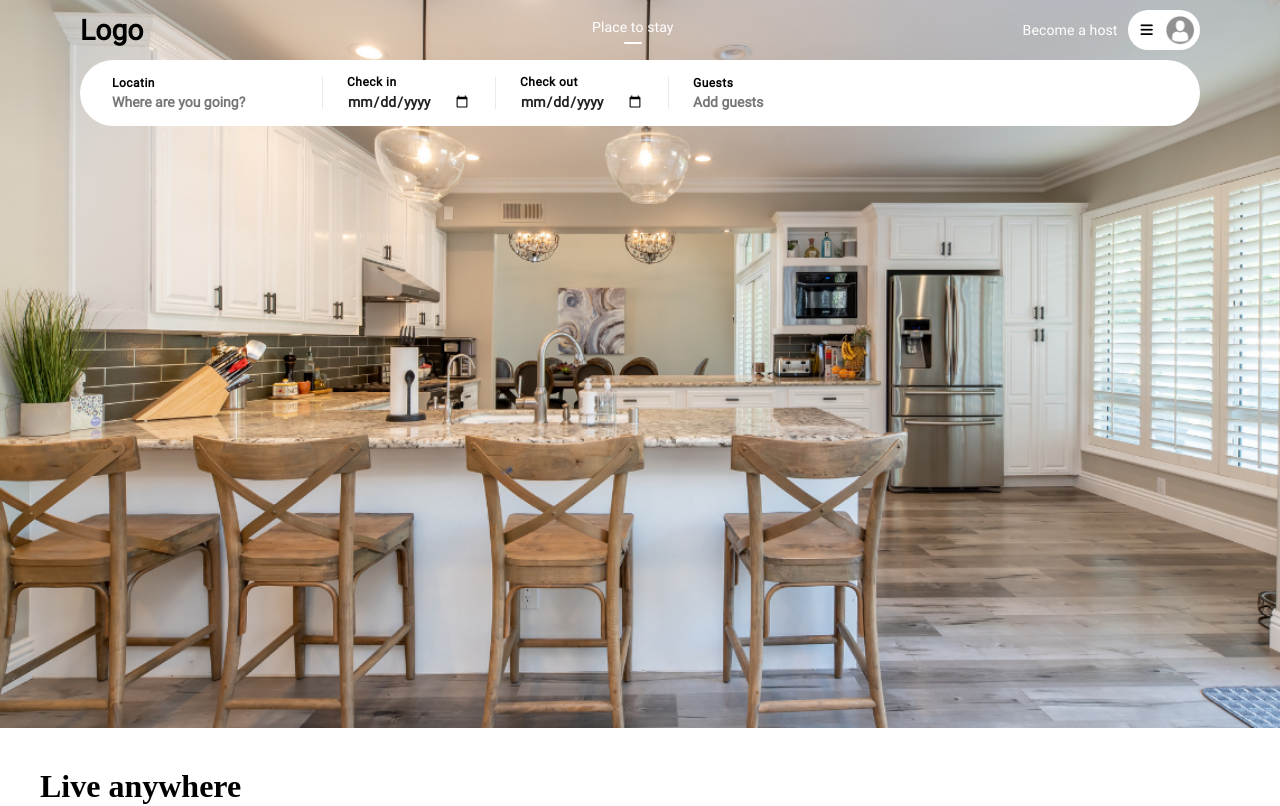
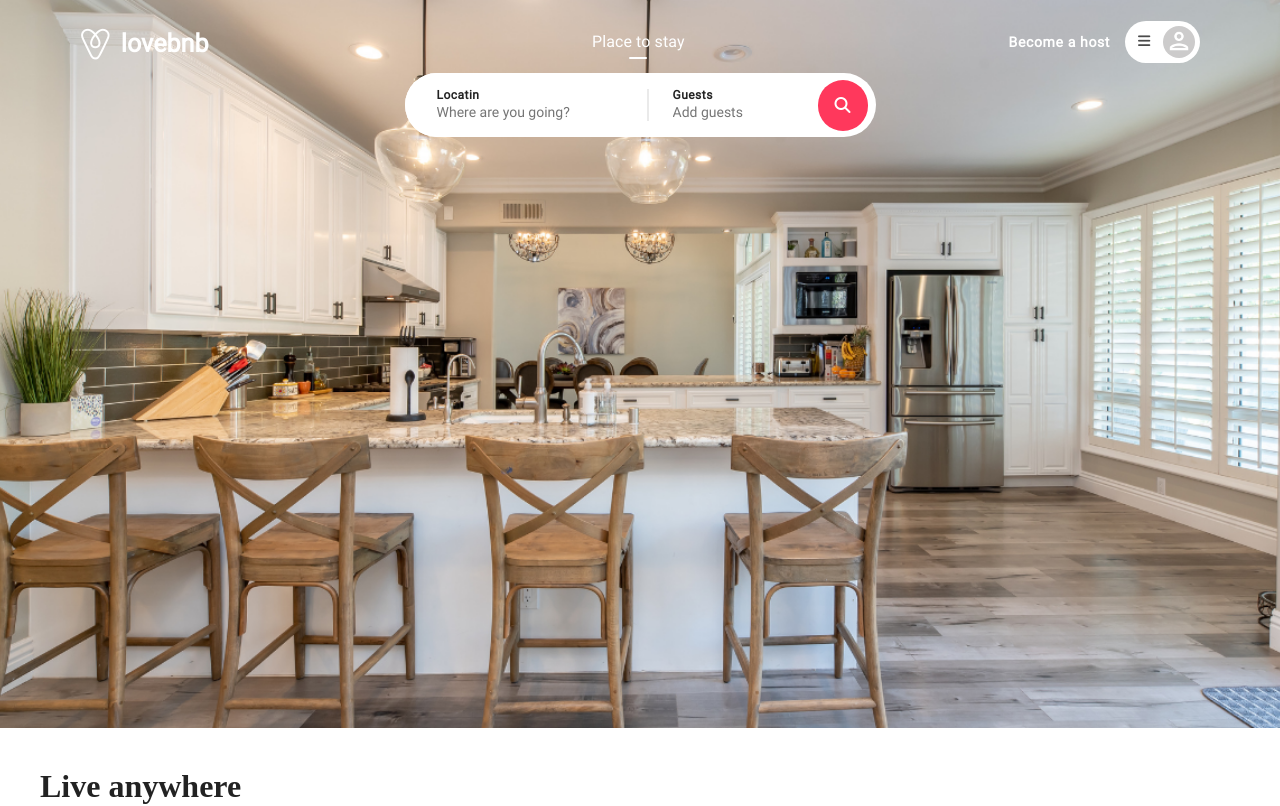
Before and after one commit to eylon697/lovebnb, a Vue app: page / in a window 1280 px wide. Shown: the top 806 px of the page. Built offline with nearby package versions, Linux system fonts and the light colour scheme.

Commit message:
header style

```diff
--- a/package.json
+++ b/package.json
@@ -12,6 +12,7 @@
     "dependencies": {
         "@fortawesome/vue-fontawesome": "^2.0.2",
         "core-js": "^3.6.5",
+        "element-ui": "^2.15.3",
         "register-service-worker": "^1.7.1",
         "vue": "^2.6.11",
         "vue-router": "^3.2.0",
--- a/public/index.html
+++ b/public/index.html
@@ -1,18 +1,19 @@
 <!DOCTYPE html>
 <html lang="">
-  <head>
+
+<head>
     <meta charset="utf-8">
     <meta http-equiv="X-UA-Compatible" content="IE=edge">
     <meta name="viewport" content="width=device-width,initial-scale=1.0">
-    <link rel="icon" href="<%= BASE_URL %>favicon.ico">
-    <title><%= htmlWebpackPlugin.options.title %></title>
+    <title>Vuebnb</title>
     <script src="https://kit.fontawesome.com/4dcde2782e.js" crossorigin="anonymous"></script>
-  </head>
-  <body>
+</head>
+
+<body>
     <noscript>
       <strong>We're sorry but <%= htmlWebpackPlugin.options.title %> doesn't work properly without JavaScript enabled. Please enable it to continue.</strong>
     </noscript>
     <div id="app"></div>
-    <!-- built files will be auto injected -->
-  </body>
+</body>
+
 </html>
--- a/src/cmps/app-header.vue
+++ b/src/cmps/app-header.vue
@@ -3,8 +3,9 @@
     <!-- START OF MAIN LAYOUT -->
     <div class="top">
       <div class="logo">
-        <h1>Logo</h1>
+        <span><i class="fab fa-airbnb"></i> </span>
         <!-- <img :src="require('@/assets/img/app-header/logo.png')" /> -->
+        <span>lovebnb</span>
       </div>
 
       <div class="middle">
@@ -29,7 +30,7 @@
         <!-- <button><img src="" alt=""></button>  -->
       </div>
     </div>
-    <div>
+    <div class="bottom">
       <stay-filter />
     </div>
     <!-- END OF MAIN LAYOUT -->
@@ -38,6 +39,7 @@
 <script>
 import stayFilter from "../cmps/stay-filter.vue";
 export default {
+
   components: {
     stayFilter,
   },
--- a/src/cmps/stay-filter.vue
+++ b/src/cmps/stay-filter.vue
@@ -1,32 +1,45 @@
 <template>
   <form class="stay-filter">
+    <div class="first">
       <label class="location">
+        <div>
           <div>
             <div>Locatin</div>
             <input type="text" placeholder="Where are you going?" />
           </div>
+        </div>
       </label>
       <div class="sep"></div>
-    <label class="check-in">
+      <!-- <label class="check-in">
+        <div>
           <div>
             <div>Check in</div>
             <input type="date" />
           </div>
+        </div>
       </label>
-    <div class="sep">     </div>
+      <div class="sep"></div>
       <label class="check-out">
+        <div>
           <div>
             <div>Check out</div>
             <input type="date" />
           </div>
-    </label>
+        </div>
+      </label> -->
+
       <div class="sep"></div>
       <label class="guests">
+        <div>
           <div>
             <div>Guests</div>
             <input type="text" placeholder="Add guests" />
           </div>
+        </div>
       </label>
-    <!-- <button class="btn-search"><i class="far fa-search"></i></button> -->
+    </div>
+    <button>
+      <i class="fas fa-search"></i>
+    </button>
   </form>
 </template>
--- a/src/style/basics/_base.scss
+++ b/src/style/basics/_base.scss
@@ -6,5 +6,6 @@
 }
 
 html {
+    color: $clr5;
     max-width: 100vw;
 }
--- a/src/style/cmps/app-header.scss
+++ b/src/style/cmps/app-header.scss
@@ -7,60 +7,74 @@
     padding: 0 80px; // TODO: --> RESPONSIVE !! 40 / 24
     display: flex;
     flex-direction: column;
-    padding-top: 10px;
+    padding-top: 20px;
     padding-bottom: 10px;
     .top {
         display: flex;
         justify-content: space-between;
         align-items: center;
         margin-bottom: 10px;
-        .logo {}
+        .logo {
+            font-weight: 900;
+            color: $clr2;
+            span {
+                display: inline-block;
+                font-size: 25px;
+                padding-bottom: 2px;
+            }
+            span:first-of-type {
+                font-size: 35px;
+                -moz-transform: scale(1, -1);
+                -webkit-transform: scale(1, -1);
+                -o-transform: scale(1, -1);
+                -ms-transform: scale(1, -1);
+                transform: scale(1, -1);
+                margin-inline-end: 10px;
+            }
+        }
         .middle {
+            font-size: 1rem;
             line-height: 20px;
             position: absolute;
             left: 45%;
             display: flex;
             flex-direction: column;
             align-items: center;
-            color: #fff;
+            color: $clr2 !important;
             padding: 10px 16px;
             .sep {
+                position: absolute;
+                top: 30px;
                 margin-top: 5px;
-                // margin-bottom: 10px;
                 width: 18px;
                 height: 2px;
-                background-color: #fff;
+                background-color: #ffffff;
                 border-radius: 1px;
             }
             .btn-start-search {
                 display: none;
-                background-color: #fff;
+                background-color: #ffffff;
                 justify-content: space-between;
                 font-weight: bold;
                 border-radius: 50px;
                 border: unset;
                 height: 40px;
                 width: 250px;
-                // margin: 15px;
-                // span {
-                //     background-color: $clr3;
-                //     border: unset;
-                //     border-radius: 30px;
-                // }
             }
         }
         .right {
             display: flex;
             align-items: center;
             cursor: pointer;
-            gap: 10px;
-            font-weight: 500;
+            gap: 15px;
+            font-weight: 600;
+            letter-spacing: 0.6px;
             a {
                 text-decoration: unset;
-                color: #fff;
+                color: #ffffff;
             }
             .preference {
-                background-color: #fff;
+                background-color: #ffffff;
                 display: flex;
                 align-items: center;
                 justify-content: space-between;
@@ -68,16 +82,24 @@
                 border-radius: 32px;
                 gap: 12px;
                 padding: 5px;
-                padding-left: 13px;
+                padding-inline-start: 13px;
+                color: #4a4a4a;
                 .btn-user {
-                    height: 30px;
-                    background-color: unset;
+                    padding-top: 1px;
+                    background-color: rgb(204, 203, 203);
+                    height: 32px;
+                    width: 32px;
                     border: unset;
+                    border-radius: 32px;
                 }
                 img {
-                    height: 30px;
+                    height: 28px;
                 }
             }
         }
     }
+    .bottom {
+        display: flex;
+        justify-content: center;
+    }
 }
--- a/src/style/cmps/stay-filter.scss
+++ b/src/style/cmps/stay-filter.scss
@@ -3,29 +3,45 @@
     font-size: .75rem;
     display: flex;
     align-items: center;
-    background-color: #fff;
+    width: fit-content;
+    background-color: #ffffff;
+    padding-inline-end: 8px;
+    .first {
+        border-radius: 40px;
+        display: flex;
+        align-items: center;
+        background-color: #ffffff;
+    }
     .sep {
         width: 1px;
         height: 32px;
         background-color: #eaeaea;
     }
-    .location {
-        &>div {
-            padding: 14px 32px;
+    .location>div {
+        padding: 14px 32px;
+        div {
             min-width: 95px;
+            max-width: 203px;
         }
     }
     .check-in,
     .check-out {
         &>div {
-            min-width: 100px;
             padding: 14px 24px;
+            div {
+                min-width: 100px;
+                max-width: 130px;
+            }
         }
     }
     .guests {
         &>div {
             padding: 14px 24px;
-            min-width: 95px
+            min-width: 95px;
+            div {
+                min-width: 95px;
+                max-width: 121px;
+            }
         }
     }
     input {
@@ -33,7 +49,7 @@
         border: unset;
         width: 100%;
         background: none;
-        font-weight: 600;
+        font-family: Roboto;
         color: #222222;
         text-overflow: ellipsis;
         line-height: 1.125rem;
@@ -46,16 +62,24 @@
         display: flex;
         flex-direction: column;
         &>div>div {
-            font-weight: 800;
+            font-weight: 900;
             letter-spacing: 0.04em;
             font-size: 12px;
             line-height: 16px;
             padding-bottom: 2px;
         }
     }
-    .btn-search {
+    button {
+        justify-self: flex-end;
+        margin-top: 1px;
+        font-size: 16px;
+        color: $clr2;
         background-color: $clr3;
         border: unset;
-        border-radius: 30px;
+        // height: 49px;
+        // width: 49px;
+        padding: 16px 17px;
+        border-radius: 100px;
+        box-sizing: border-box;
     }
 }
--- a/src/style/setup/_variable.scss
+++ b/src/style/setup/_variable.scss
@@ -1,9 +1,9 @@
 // COLOR PALETTE
 $clr1:#eaeaea;
-$clr2: #fff;
+$clr2: #ffffff;
 $clr3: #ff385c;
 $clr4: #ececec;
-// $clr5: #fff;
+$clr5: #222222;
 // LAYOUT BREAKPOINTS
 $break-narrow: 460px;
 $break-normal: 640px;
```
Also changed, not shown: src/assets/img/app-header/user.png, 1 other file (tests, documents, lock files or other folders). Lines whose indentation alone changed are shown as unchanged.
